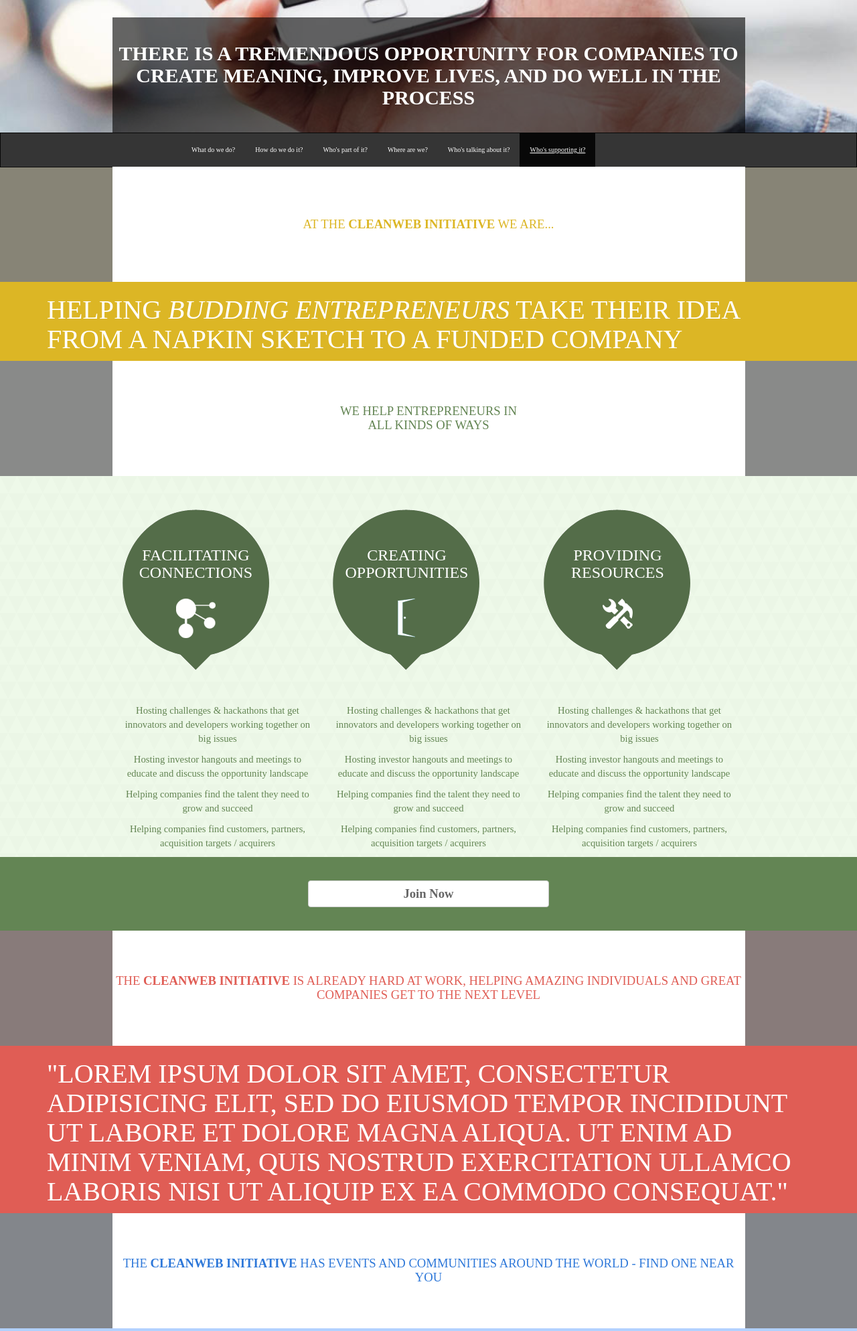
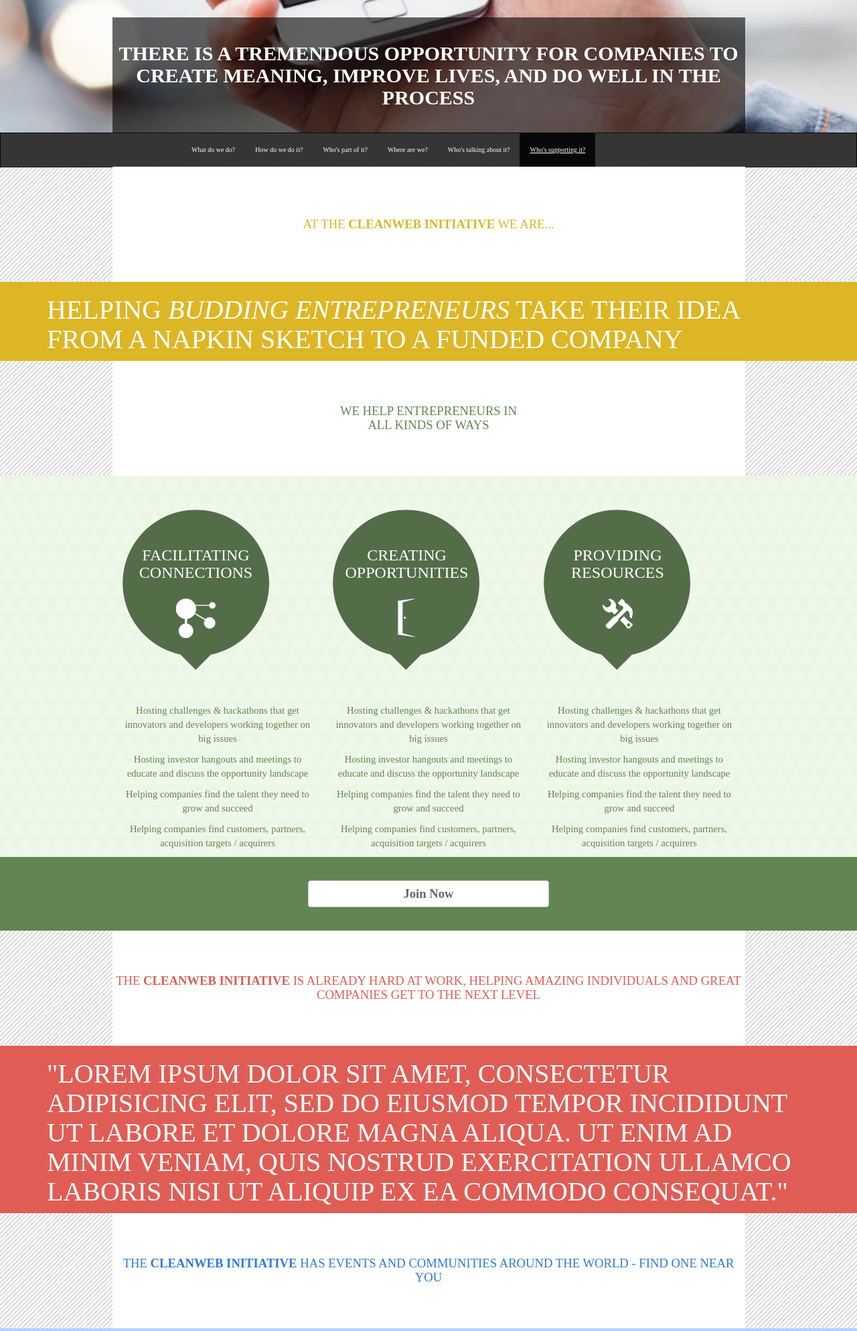
Before and after one commit to arubis/cleanwebOne, a PHP site: page / in a window 1280 px wide. Shown: the part 444-2432 px from the top of the page at 67% size. Run offline with PHP 8.4, Linux system fonts and the light colour scheme; some libraries are stand-ins or nearby versions; some web fonts are replaced.

Commit message:
(split)Replace section/frame header sides with crossthatches
Signed-off-by: Dylan Fitzgerald <dylan@dylanfitzgerald.net>

```diff
--- a/style.css
+++ b/style.css
@@ -232,8 +232,7 @@ html.wf-ffdagnywebpro-i2-active body#main div#what.landing div.container div.row
 
 .row.section-head {
   width: 100%;
-  background-color: rgba(127, 127, 127, 0.9);
-  /* Really want this to be diagonal lines */
+  background: url("/img/cross-thatch.png") repeat;
   margin-left: 0;
   margin-right: 0; }
   .row.section-head .container {
--- a/style.scss
+++ b/style.scss
@@ -232,7 +232,7 @@ html.wf-ffdagnywebpro-i2-active body#main div#what.landing div.container div.row
 
 .row.section-head {
   width: 100%;
-  background-color: rgba(127, 127, 127, 0.9); /* Really want this to be diagonal lines */
+  background: url("/img/cross-thatch.png") repeat;
   margin-left: 0;
   margin-right: 0;
   .container {
```
Also changed, not shown: img/cross-thatch.png (added), 1 other file.
